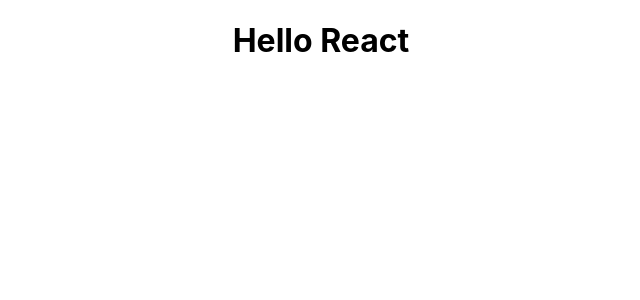
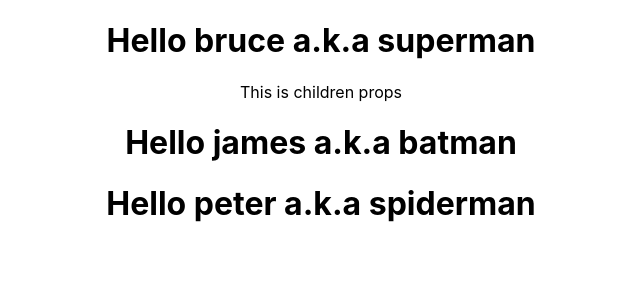
Before and after one commit to nirajbhayera4/React, a React (Create React App) app in the folder hello/: page / in a window 1280 px wide. Shown: the top 300 px of the page, without its empty margins (319-959 px from the left). Built offline with nearby package versions, Linux system fonts and the light colour scheme.

Commit message:
Add reusable greeting props
Updated the Greet component to accept and render props for name, hero, and children content. App.js now renders multiple Greet examples with different values and removes the old Hello component from the main render tree.

```diff
--- a/hello/src/App.js
+++ b/hello/src/App.js
@@ -8,8 +8,12 @@
   return (
     <div className="App">
       {/* <Greet /> */}
+      <Greet name="bruce" hero="superman"><p>This is children props</p></Greet>
+      <Greet name="james" hero="batman"/>
+      <Greet name="peter" hero="spiderman"/>
+
       {/* <Welcome /> */}
-      <Hello />
+      {/* <Hello /> */}
     </div>
   );
 }
--- a/hello/src/components/Greet.js
+++ b/hello/src/components/Greet.js
@@ -8,7 +8,11 @@
     */
 // this is with es6 syntax
 
-const Greet=()=>{
-    return <h1>Hello Niraj</h1>
+const Greet=(props)=>{
+    console.log(props.name)
+    return <div>
+        <h1>Hello {props.name} a.k.a {props.hero}</h1>
+        {props.children}
+    </div>
 }
 export default Greet
```
